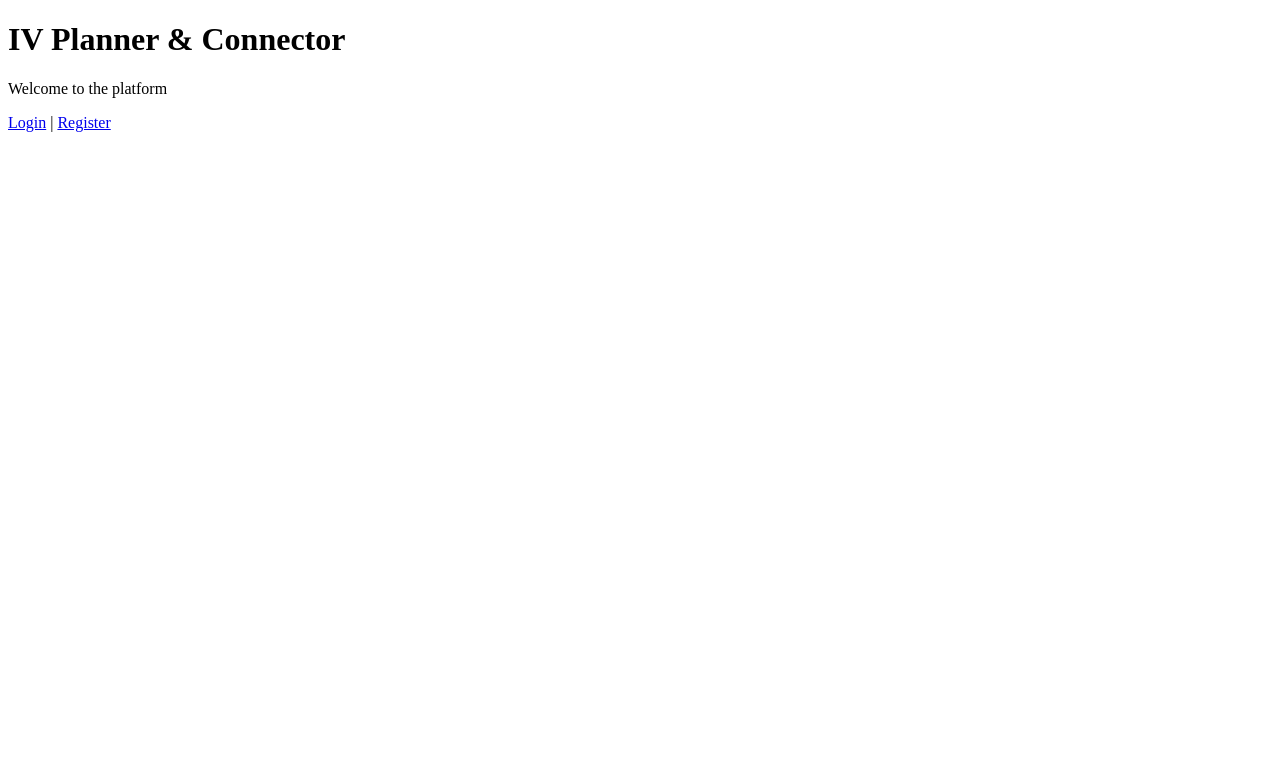
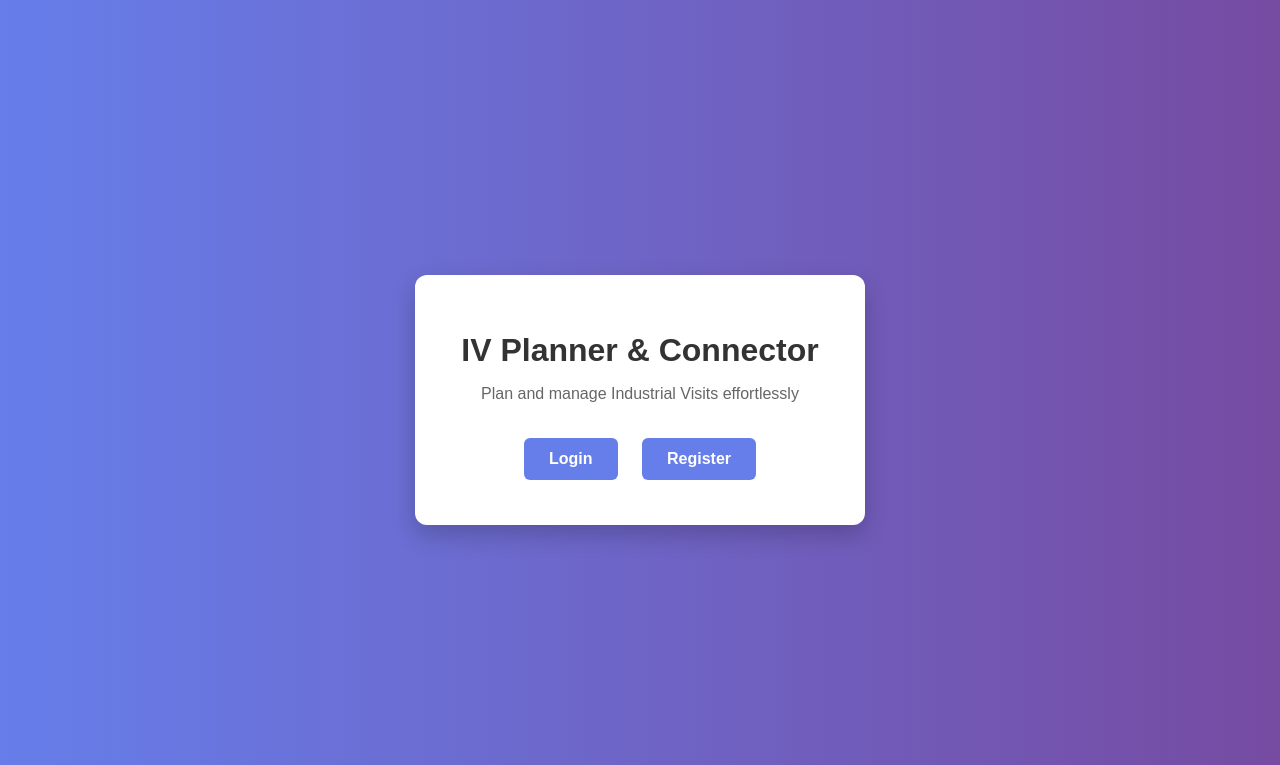
Before and after one commit to VIJAY-PRASATH-R/IV, a Flask app: template templates/index.html in a window 1280 px wide. Shown: the top 765 px of the page. Run offline with Flask 3, Linux system fonts and the light colour scheme; the template is opened without the code that fills it, so the values that code supplies are empty.

Commit message:
Update index.html

```diff
--- a/templates/index.html
+++ b/templates/index.html
@@ -2,14 +2,19 @@
 <html>
 <head>
     <title>IV Planner & Connector</title>
+    <link rel="stylesheet" href="{{ url_for('static', filename='style.css') }}">
 </head>
 <body>
 
-<h1>IV Planner & Connector</h1>
-<p>Welcome to the platform</p>
+<div class="home-container">
+    <h1>IV Planner & Connector</h1>
+    <p>Plan and manage Industrial Visits effortlessly</p>
 
-<a href="/login">Login</a> |
-<a href="/register">Register</a>
+    <div class="home-buttons">
+        <a href="/login">Login</a>
+        <a href="/register">Register</a>
+    </div>
+</div>
 
 </body>
 </html>
```
